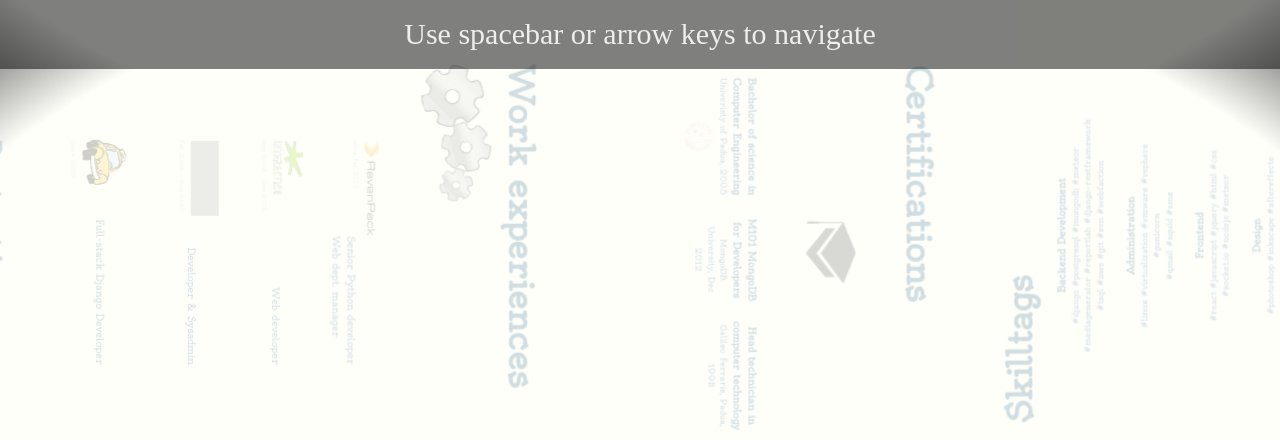
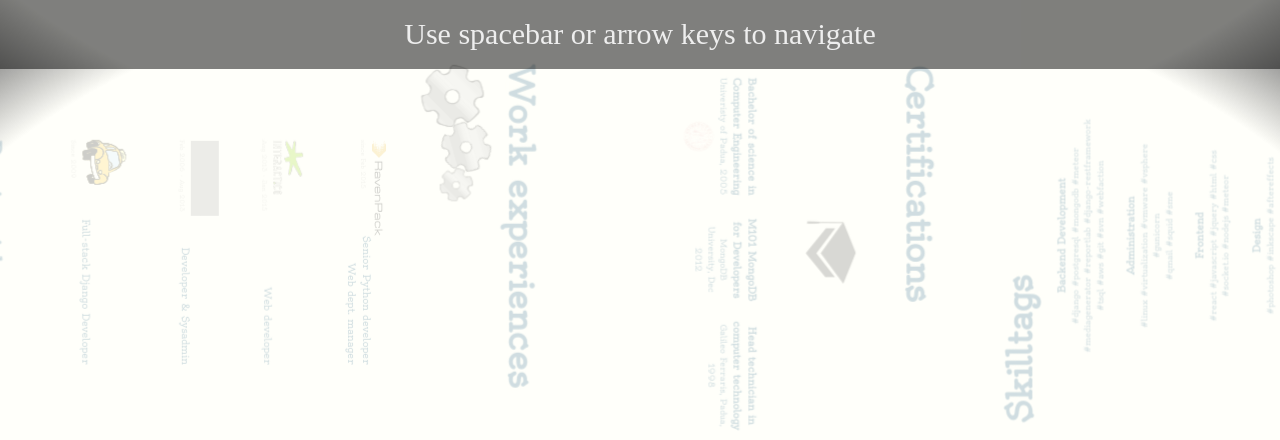
Before and after one commit to dariosky/cv, a Python web app: template templates/cv.html in a window 1280 px wide. Shown: the part 731-1171 px from the top of the page. Run offline with Jinja, Linux system fonts and the light colour scheme; the template is opened without the code that fills it, so the values that code supplies are empty; grey boxes are pictures that could not be loaded.

Commit message:
Cleanup roles

```diff
--- a/static/styles/cv.sass
+++ b/static/styles/cv.sass
@@ -218,12 +218,11 @@ a
 	position: absolute
 	font-size: .6em
 	right: 0
-	bottom: 0
+	bottom: -3em
 
 .role
-	position: absolute
-	right: 0
-	top: 80px
+	margin-top: -1.5em
+	text-align: right
 
 // make everything opaque when showing the overview
 .impress-on-overview .step
--- a/templates/cv.html
+++ b/templates/cv.html
@@ -40,8 +40,8 @@
 			<img src="/static/cvMedia/works/ravenpack.svg" width="380" alt="RavenPack International S.L.">
 		</a>
 
+		<p class="timerange">since Feb 2015</p>
 		<div class="role">Senior Python developer<br>Web dept. manager</div>
-		<p class="timerange">since Feb 2015</p>
 		<a class='more hidden' href="#ravenpack-detail">show more...</a>
 	</div>
 
@@ -83,8 +83,8 @@
 			<img src="/static/cvMedia/works/interactico.svg" height="120" width="216" alt="Interactico">
 		</a>
 
+		<p class="timerange">Aug 2013 - Jan 2015</p>
 		<div class="role">Web developer</div>
-		<p class="timerange">Aug 2013 - Jan 2015</p>
 		<a class='more hidden' href="#interevent-detail">show more...</a>
 	</div>
 
@@ -141,8 +141,8 @@
 			<img src="/static/cvMedia/works/mion.svg" width="300" height="112"
 				 alt="Mion labels"></a>
 
-		<div class="vcenter role"><p>Developer & Sysadmin</p></div>
 		<p class="timerange">Feb 2006 - Aug 2013</p>
+		<div class="role"><p>Developer & Sysadmin</p></div>
 		<a class='more hidden' href="#mion-detail">show more...</a>
 	</div>
 
@@ -203,7 +203,7 @@
 		<img src="/static/cvMedia/works/tam.svg" width="180" height="180"
 			 alt="TaM Taxi Manager">
 
-		<div class="vcenter role"><p>Full-stack Django Developer</p></div>
+		<div class="role"><p>Full-stack Django Developer</p></div>
 		<p class="timerange">Since 2009</p>
 		<a class='more hidden' href="#tam-detail">show more...</a>
 	</div>
```
Also changed, not shown: static/styles/cv.css, 1 other file.
